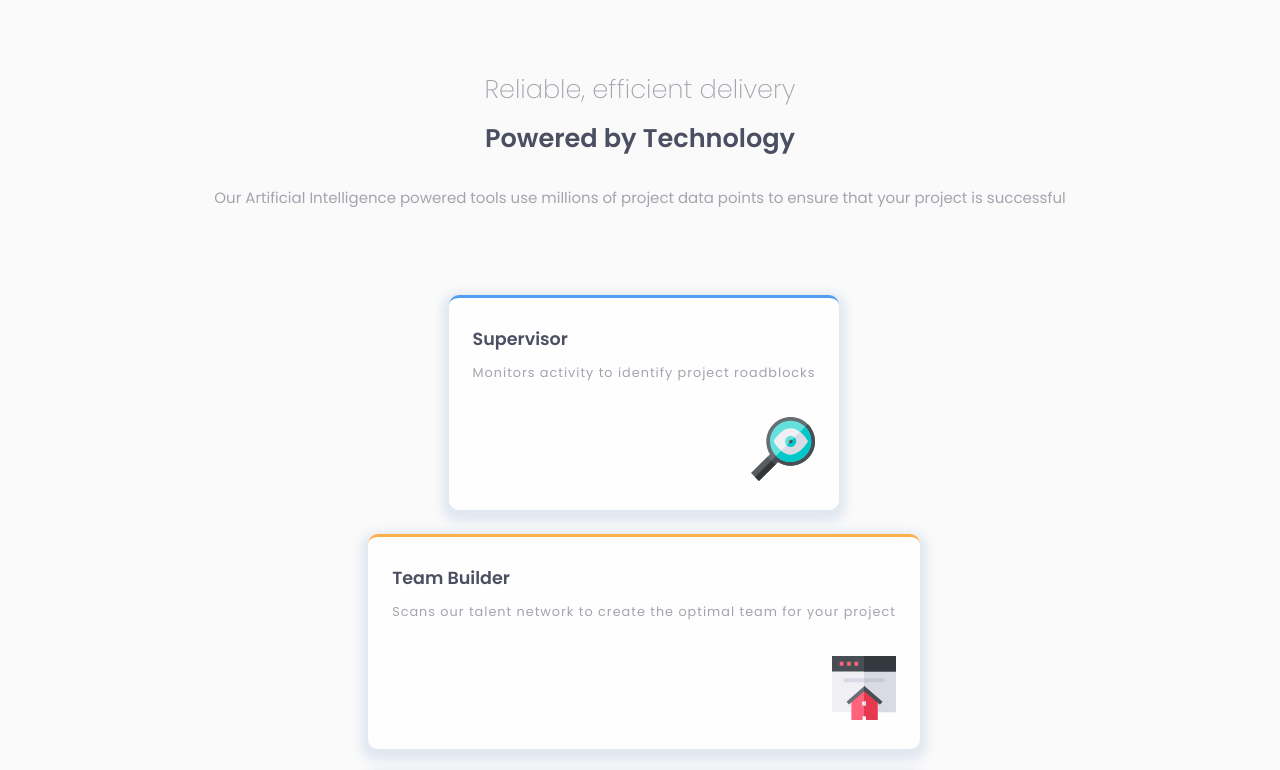
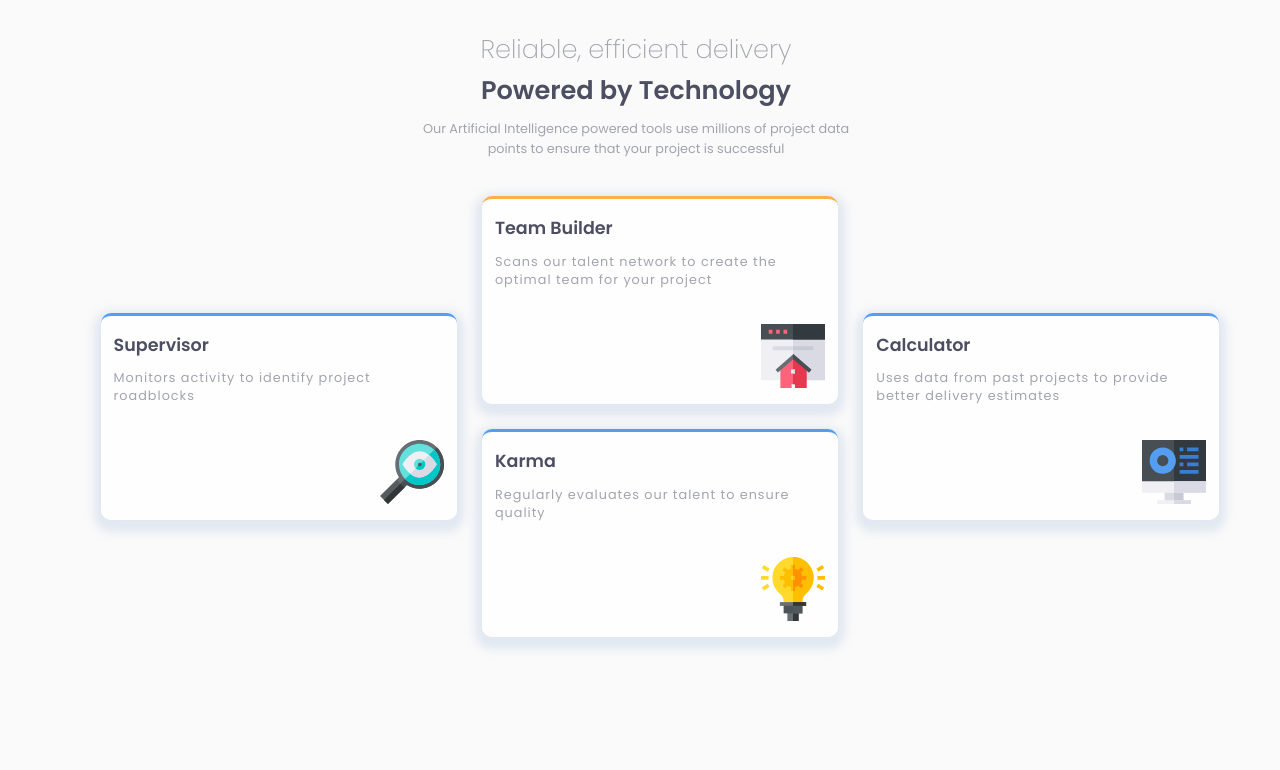
Before and after one commit to mgkh286/four-card-feature-section-master, a plain HTML site: page index.html in a window 1280 px wide. Shown: the top 770 px of the page. Drawn offline with Linux system fonts and the light colour scheme.

Commit message:
add desktop design

```diff
--- a/style.css
+++ b/style.css
@@ -45,9 +45,9 @@ body {
   flex-direction: column;
 }
 
-.container {
-  /* width: 23.4rem; */
-}
+/* .container {
+  width: 23.4rem;
+} */
 
 /* header styling  */
 .desc {
@@ -133,5 +133,49 @@ body {
   justify-self: right;
 }
 
-@media screen and (min-width: 480px) {
+@media screen and (min-width: 800px) {
+  .container {
+    padding: 0.8rem 3rem 1rem 2.5rem;
+  }
+
+  .desc {
+    padding-top: 1rem;
+  }
+
+  .desc h2 {
+    margin: 0;
+  }
+
+  .desc p {
+    width: 430px;
+    padding: 0.5rem 0;
+    font-size: 0.8rem;
+  }
+
+  .cards {
+    flex-direction: row;
+    margin-top: 1rem;
+    padding: 0 0 0 3rem;
+  }
+
+  .cards .card {
+    padding: 1rem 0.8rem;
+    margin: 0.8rem;
+  }
+
+  .card-1 {
+    display: flex;
+    flex: 1;
+  }
+
+  .card-2 {
+    display: flex;
+    flex-direction: column;
+    flex: 1;
+  }
+
+  .card-3 {
+    display: flex;
+    flex: 1;
+  }
 }
```
